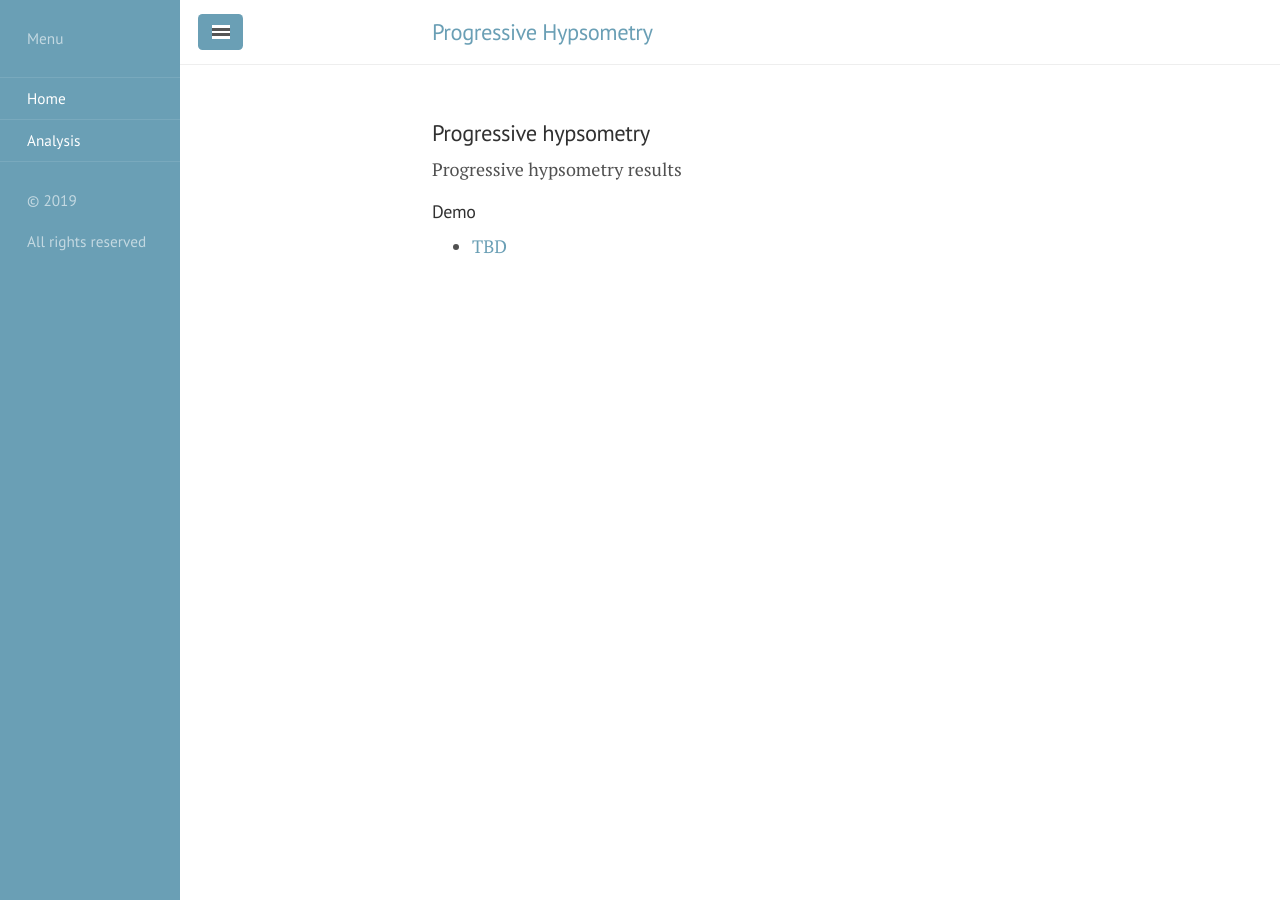
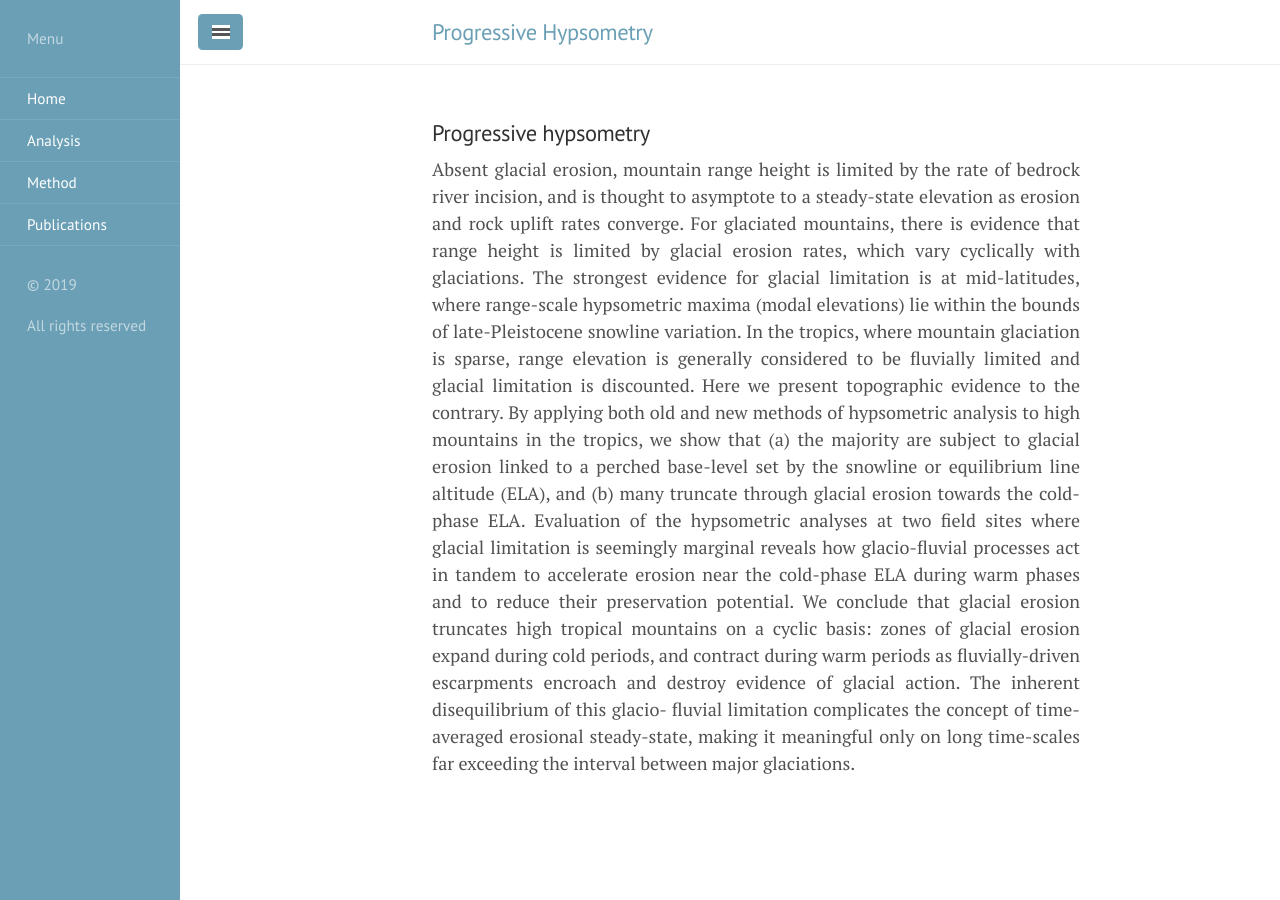
Before and after one commit to mcunningham917/PHdoc, a Jekyll site: the page built from index.html, in a window 1280 px wide. Built offline with Jekyll 4.4.1, drawn with Linux system fonts in a browser that asks for light colours; the list of posts is cut into pages by our own code.

Commit message:
Adding some content

```diff
--- a/index.html
+++ b/index.html
@@ -7,15 +7,30 @@ title: Progressive hypsometry
 <h3>Progressive hypsometry</h3>
 
 <p>
-Progressive hypsometry results
+Absent glacial erosion, mountain range height is limited by the
+rate of bedrock river incision, and is thought
+to asymptote to a steady-state elevation as erosion and rock uplift rates converge.
+For glaciated mountains, there is evidence that range height
+is limited by glacial erosion rates,
+which vary cyclically with glaciations. The strongest evidence for glacial limitation
+is at mid-latitudes, where range-scale hypsometric maxima (modal elevations) lie within
+the bounds of late-Pleistocene snowline variation. In the tropics, where mountain
+glaciation is sparse, range elevation is generally considered to be fluvially limited
+and glacial limitation is discounted. Here we present topographic evidence to the
+contrary. By applying both old and new methods of hypsometric analysis to high
+mountains in the tropics, we show that (a) the majority are subject to glacial
+erosion linked to a perched base-level set by the snowline or equilibrium line
+altitude (ELA), and (b) many truncate through glacial erosion towards the cold-phase
+ELA. Evaluation of the hypsometric analyses at two field sites where glacial
+limitation is seemingly marginal reveals how glacio-fluvial processes act in
+tandem to accelerate erosion near the cold-phase ELA during warm phases and to
+reduce their preservation potential. We conclude that glacial erosion truncates
+high tropical mountains on a cyclic basis: zones of glacial erosion expand during
+cold periods, and contract during warm periods as fluvially-driven escarpments
+encroach and destroy evidence of glacial action. The inherent disequilibrium of
+this glacio- fluvial limitation complicates the concept of time-averaged erosional
+steady-state, making it meaningful only
+on long time-scales far exceeding the interval between major glaciations.
 </p>
 
-<h4> Demo </h4>
-
-	<ul>
-		<li>
-			<a href="/PHdoc">TBD</a>
-		</li>
-	</ul>
-
 </div>
```
Also changed, not shown: Method.md (added, +9 -0 lines), Publications.md (added, +21 -0 lines).
